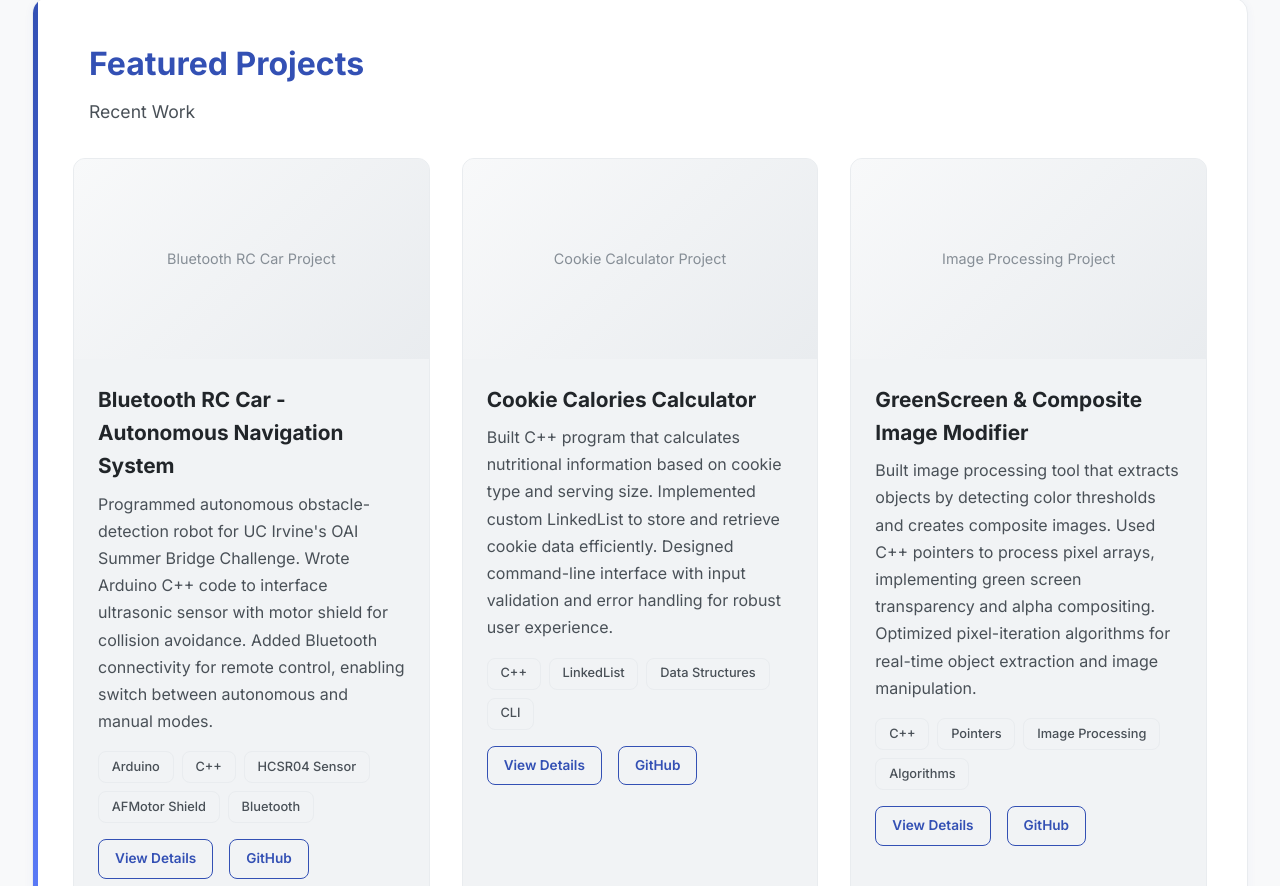
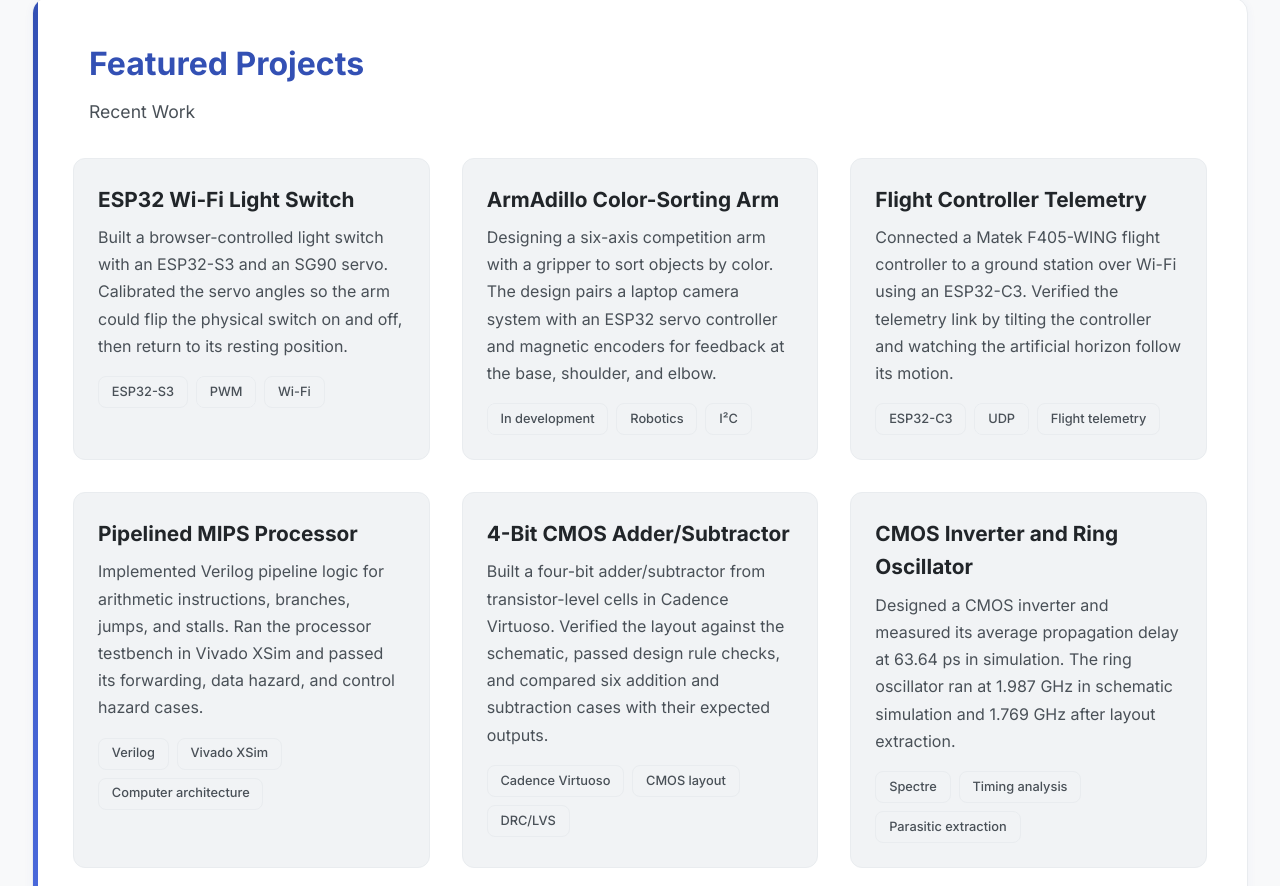
Before and after one commit to MrYangGeorge/George-Thant-Personal-Website, a plain HTML site: page index.html in a window 1280 px wide. Shown: the part 3474-4360 px from the top of the page. Drawn offline with Linux system fonts and the light colour scheme.

Commit message:
Feature recent embedded systems, robotics, and digital design projects

```diff
--- a/index.html
+++ b/index.html
@@ -228,6 +228,90 @@
             <div class="project-grid">
 
                 <div class="project-card">
+                    <div class="project-content">
+                        <h3 class="project-title">ESP32 Wi-Fi Light Switch</h3>
+                        <p class="project-description">
+                            Built a browser-controlled light switch with an ESP32-S3 and an SG90 servo. Calibrated the servo angles so the arm could flip the physical switch on and off, then return to its resting position.
+                        </p>
+                        <div class="timeline-tags">
+                            <span class="tag">ESP32-S3</span>
+                            <span class="tag">PWM</span>
+                            <span class="tag">Wi-Fi</span>
+                        </div>
+                    </div>
+                </div>
+
+                <div class="project-card">
+                    <div class="project-content">
+                        <h3 class="project-title">ArmAdillo Color-Sorting Arm</h3>
+                        <p class="project-description">
+                            Designing a six-axis competition arm with a gripper to sort objects by color. The design pairs a laptop camera system with an ESP32 servo controller and magnetic encoders for feedback at the base, shoulder, and elbow.
+                        </p>
+                        <div class="timeline-tags">
+                            <span class="tag">In development</span>
+                            <span class="tag">Robotics</span>
+                            <span class="tag">I²C</span>
+                        </div>
+                    </div>
+                </div>
+
+                <div class="project-card">
+                    <div class="project-content">
+                        <h3 class="project-title">Flight Controller Telemetry</h3>
+                        <p class="project-description">
+                            Connected a Matek F405-WING flight controller to a ground station over Wi-Fi using an ESP32-C3. Verified the telemetry link by tilting the controller and watching the artificial horizon follow its motion.
+                        </p>
+                        <div class="timeline-tags">
+                            <span class="tag">ESP32-C3</span>
+                            <span class="tag">UDP</span>
+                            <span class="tag">Flight telemetry</span>
+                        </div>
+                    </div>
+                </div>
+
+                <div class="project-card">
+                    <div class="project-content">
+                        <h3 class="project-title">Pipelined MIPS Processor</h3>
+                        <p class="project-description">
+                            Implemented Verilog pipeline logic for arithmetic instructions, branches, jumps, and stalls. Ran the processor testbench in Vivado XSim and passed its forwarding, data hazard, and control hazard cases.
+                        </p>
+                        <div class="timeline-tags">
+                            <span class="tag">Verilog</span>
+                            <span class="tag">Vivado XSim</span>
+                            <span class="tag">Computer architecture</span>
+                        </div>
+                    </div>
+                </div>
+
+                <div class="project-card">
+                    <div class="project-content">
+                        <h3 class="project-title">4-Bit CMOS Adder/Subtractor</h3>
+                        <p class="project-description">
+                            Built a four-bit adder/subtractor from transistor-level cells in Cadence Virtuoso. Verified the layout against the schematic, passed design rule checks, and compared six addition and subtraction cases with their expected outputs.
+                        </p>
+                        <div class="timeline-tags">
+                            <span class="tag">Cadence Virtuoso</span>
+                            <span class="tag">CMOS layout</span>
+                            <span class="tag">DRC/LVS</span>
+                        </div>
+                    </div>
+                </div>
+
+                <div class="project-card">
+                    <div class="project-content">
+                        <h3 class="project-title">CMOS Inverter and Ring Oscillator</h3>
+                        <p class="project-description">
+                            Designed a CMOS inverter and measured its average propagation delay at 63.64 ps in simulation. The ring oscillator ran at 1.987 GHz in schematic simulation and 1.769 GHz after layout extraction.
+                        </p>
+                        <div class="timeline-tags">
+                            <span class="tag">Spectre</span>
+                            <span class="tag">Timing analysis</span>
+                            <span class="tag">Parasitic extraction</span>
+                        </div>
+                    </div>
+                </div>
+
+                <div class="project-card">
                     <div class="project-image">
                         Bluetooth RC Car Project
                     </div>
@@ -244,10 +328,6 @@
                             <span class="tag">HCSR04 Sensor</span>
                             <span class="tag">AFMotor Shield</span>
                             <span class="tag">Bluetooth</span>
-                        </div>
-                        <div class="project-links">
-                            <a href="#" class="project-link">View Details</a>
-                            <a href="#" class="project-link">GitHub</a>
                         </div>
                     </div>
                 </div>
@@ -269,10 +349,6 @@
                             <span class="tag">Data Structures</span>
                             <span class="tag">CLI</span>
                         </div>
-                        <div class="project-links">
-                            <a href="#" class="project-link">View Details</a>
-                            <a href="#" class="project-link">GitHub</a>
-                        </div>
                     </div>
                 </div>
 
@@ -292,10 +368,6 @@
                             <span class="tag">Pointers</span>
                             <span class="tag">Image Processing</span>
                             <span class="tag">Algorithms</span>
-                        </div>
-                        <div class="project-links">
-                            <a href="#" class="project-link">View Details</a>
-                            <a href="#" class="project-link">GitHub</a>
                         </div>
                     </div>
                 </div>
```
